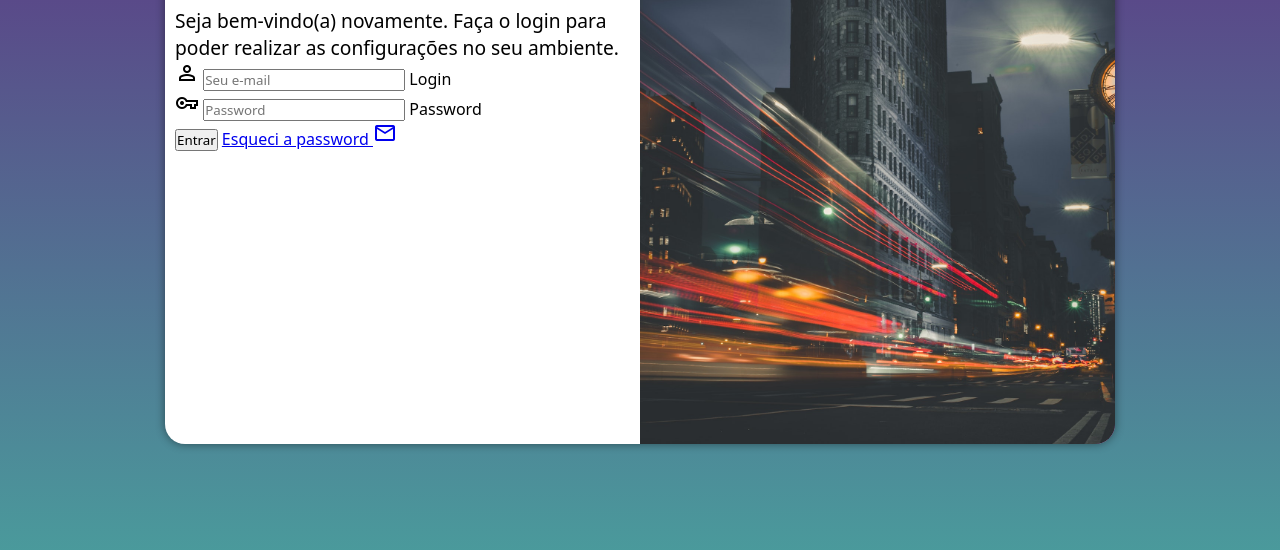
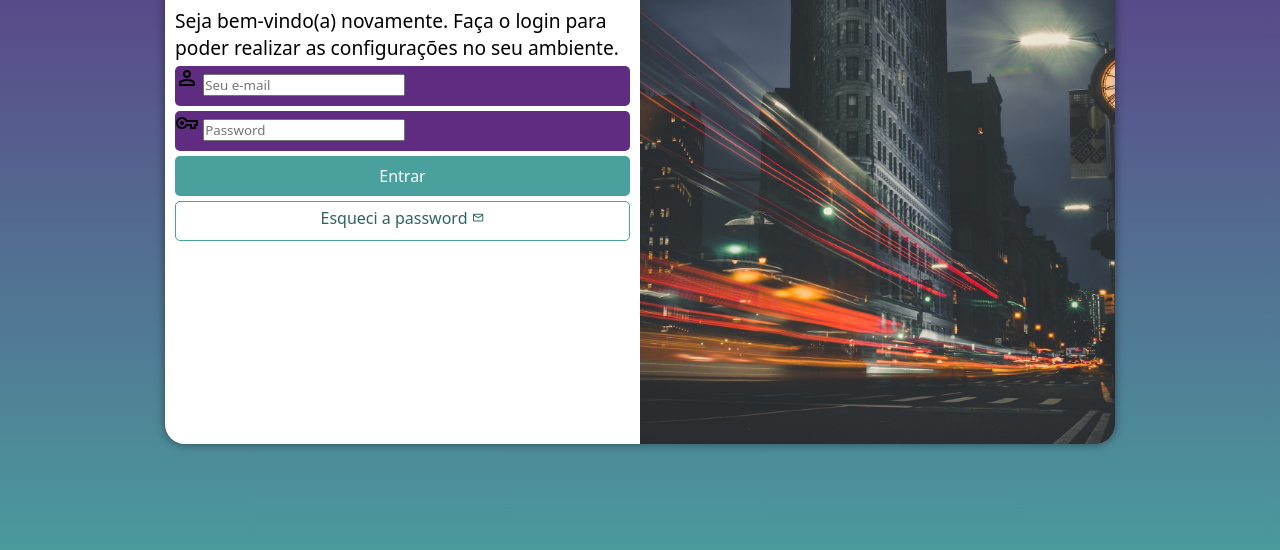
Before and after one commit to PedroLuisCarlos/projeto-login, a plain HTML site: page index.html in a window 1280 px wide. Shown: the part 206-756 px from the top of the page. Drawn offline with nearby package versions, Linux system fonts and the light colour scheme.

Commit message:
Mais update de login

```diff
--- a/estilos/medi-query.css
+++ b/estilos/medi-query.css
@@ -53,5 +53,5 @@
     }
 
     div#formulario > p{
-        font-size: 1.2em;
-      }
+        font-size: 1.2em;}
+    }
--- a/estilos/style.css
+++ b/estilos/style.css
@@ -62,3 +62,55 @@ div#formulario > h1{
 div#formulario > p{
     font-size: .8em;
 }
+
+form > div.campo {
+    background-color: #5f2c82;
+    display: block;
+    width: 100%;
+    height: 40px;
+    border-radius: 5px;
+    margin: 5px 0px;
+}
+
+div.campo > label{
+    display: none;
+}
+
+form > input[type=submit]{
+    display: block;
+    font-size: 1em;
+    width: 100%;
+    height: 40px;
+    background-color: #49a09d;
+    color: white;
+    border: none;
+    border-radius: 5px;
+}
+
+form > input[type=submit]:hover{
+    background-color: #2d6462;
+    cursor: pointer;
+}
+
+form > a.botao {
+    display: block;
+    text-align: center;
+    font-size: 1em;
+    width: 100%;
+    height: 40px;
+    padding-top: 5px;
+    margin-top: 5px;
+    background-color:  white;
+    color: #2d6462 ;
+    border: 1px solid #49a09d;
+    border-radius: 5px;
+    text-decoration: none;
+}
+
+form > a.botao:hover{
+    background-color:#6cd3cf ;
+}
+
+form > a.botao > i{
+    font-size: 0.8em;
+}
--- a/index.html
+++ b/index.html
@@ -35,10 +35,10 @@
                             vpn_key
                         </i>
                             <input type="password" name="senha" id="isenha" placeholder="Password" autocomplete="current-password" required minlength="8" maxlength="20">
-                            <label for="isenha">Password</label>
+                            <label for="isenha">Senha</label>
                     </div>
                     <input type="submit" value="Entrar">
-                    <a href="esqueci.html">Esqueci a password  <i class="material-symbols-outlined">
+                    <a href="esqueci.html" class="botao">Esqueci a password  <i class="material-symbols-outlined">
                         mail
                     </i></a>
 
```
